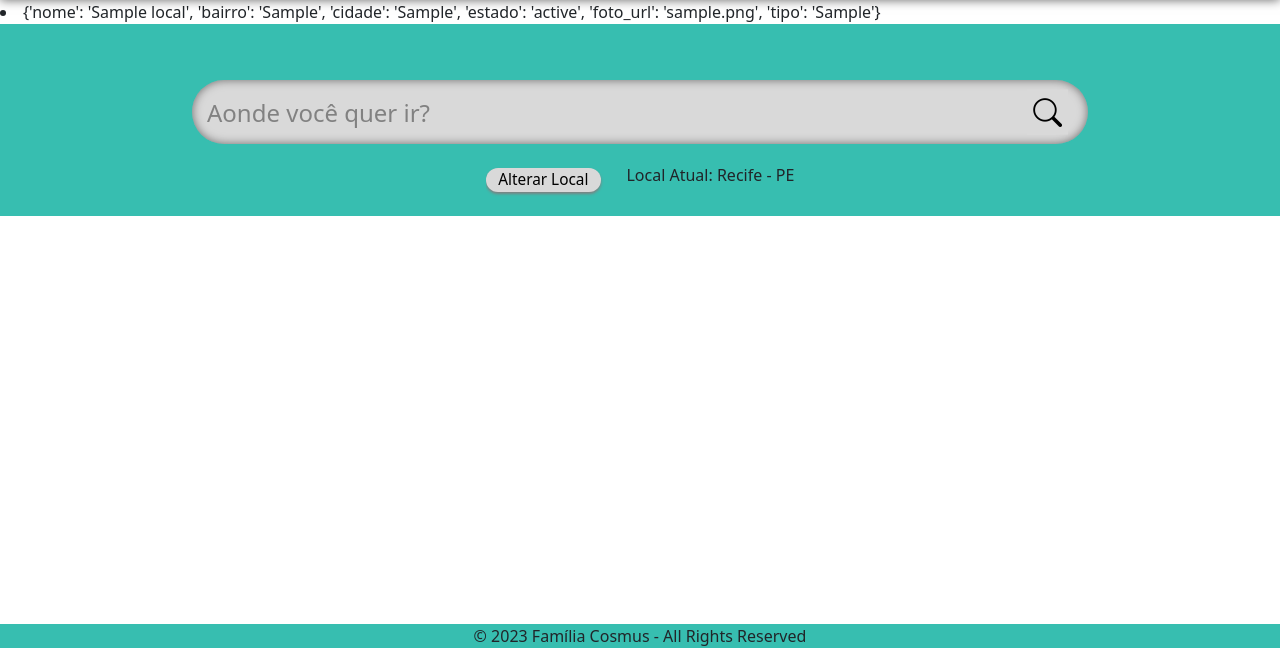
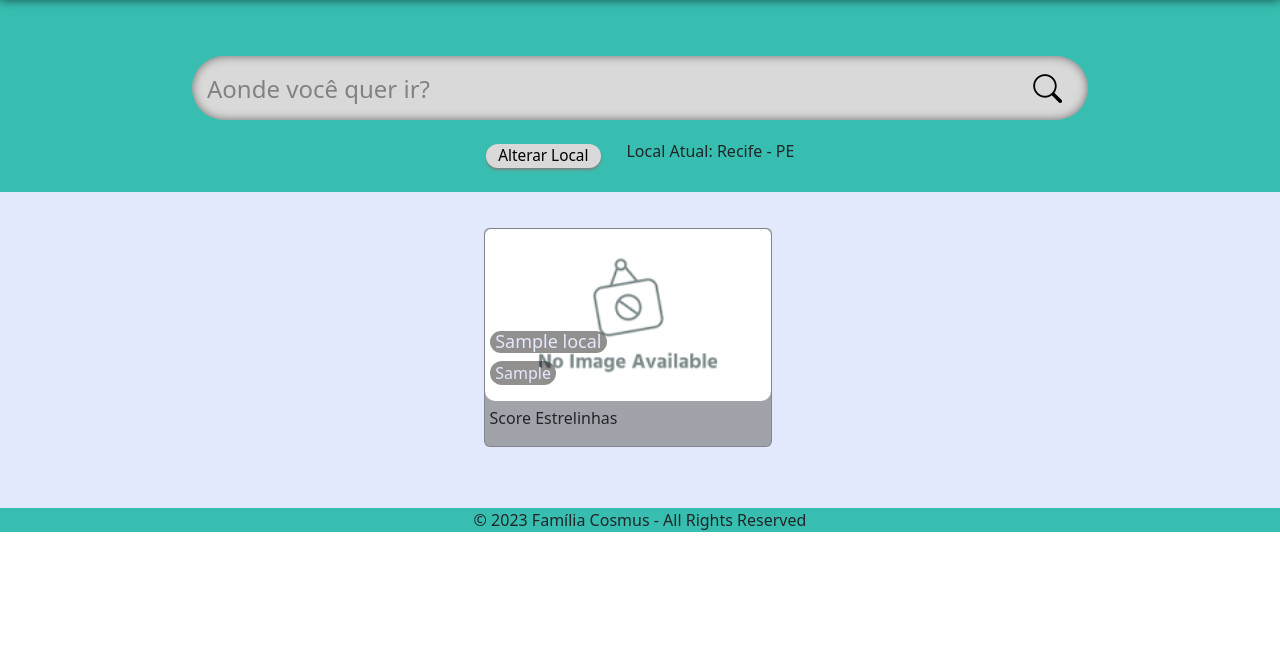
Before and after one commit to FelipeSantanaC/Turismo-Irrestrito, a Django app: page /results/ in a window 1280 px wide. Shown: the part 152-800 px from the top of the page. Run offline with Django 4.2, Linux system fonts and the light colour scheme; tables that the repository leaves empty hold one stand-in row (values such as "Sample post"); some libraries are stand-ins or nearby versions.

Commit message:
Card creation in the home and results page

```diff
--- a/authRst/myapp/static/css/style.css
+++ b/authRst/myapp/static/css/style.css
@@ -2,6 +2,7 @@ body {
   font-family: 'Poppins', sans-serif;
   margin: 0px;
   justify-content: center;
+  background-color: #E3E9FC;
 }
 
 .header {
@@ -19,6 +20,37 @@ body {
   overflow: hidden;
   box-shadow: 0 0 10px rgba(0, 0, 0, 0.6);
   z-index: 2;
+}
+
+#footer {
+  left: 0;
+  bottom: 0;
+  width: 100%;
+  text-align: center;
+  height: 3vh;
+  background-color: #37BEB0;
+}
+
+.recomendations {
+  background-color: #E3E9FC;
+  padding: 2% 3% 4% 3%;
+  /* height: 35vh; */
+  display: flex;
+  flex-wrap: wrap;
+  justify-content: center;
+}
+
+.scroll-container {
+  overflow-x: auto;
+}
+
+.home-screen-recomendation {
+  background-color: #E3E9FC;
+  padding: 2% 3% 4% 3%;
+  display: flex;
+  flex-direction: column;
+  flex-wrap: nowrap;
+  gap: 10px;
 }
 
 .nav-bar {
@@ -312,7 +344,7 @@ body {
   color: black;
   font-size: 1.8rem;
   border: 0;
-  background-color: #D9D9D9;
+  background-color: transparent;
 }
 .local-underneath-search {
   margin: 1rem;
@@ -350,21 +382,67 @@ body {
 
 
 /* ============================================================= */
-.recomendations {
-  height: 35vh;
+
+.card {
+  width: 18rem;
+  height: 10rem;
+  display: inline-block;
+  border: 1px solid #ccc;
+  border-radius: 16px;
+  margin: 10px;
+  position: relative;
 }
 
-
-#footer {
-  position: fixed;
-  left: 0;
-  bottom: 0;
-  width: 100%;
-  text-align: center;
-  height: 3vh;
-  background-color: #37BEB0;
+#card-body {
+  padding: 5px 5px 0px 5px;
 }
 
+.image-overlay {
+  display: inline-block;
+  border-radius:6px 6px 10px 10px;
+  position: relative;
+}
+
+.image-overlay img {
+  display: block;
+  width: 100%;
+  height: auto;
+  border-radius:6px 6px 10px 10px;
+}
+
+.overlay-content {
+  position: absolute;
+  bottom: 0;
+  left: 2%;
+  width: 100%;
+  display: flex;
+  flex-direction: column;
+}
+
+.overlay-content::before {
+  content: '';
+  position: absolute;
+  top: 0;
+  left: 0;
+  width: 100%;
+  height: 100%;
+  z-index: -1;
+  border-radius: 16px;
+  clip-path: inset(0 0 0 50%);
+}
+
+#local-name-card, #local-neighborhood-card {
+  width: fit-content;
+  flex-direction: row;
+  background-color: rgba(16, 9, 9, 0.455);
+  color: #E3E9FC;
+  padding: 0 5px 0 5px;
+  border-radius: 16px;
+}
+
+.card h3 {
+  font-size: 18px;
+}
 
 /* Reactions */
 
--- a/authRst/myapp/templates/results.html
+++ b/authRst/myapp/templates/results.html
@@ -30,12 +30,6 @@
 
     {% block content %}
 
-      <div>
-        {% for item in data %}
-        <li>{{ item }}</li>
-        {% endfor %}
-      </div>
-
       <div class="search-area">
         <div class="input-container">
           <input id="input-local" type="text" placeholder="Aonde você quer ir?" />
@@ -49,7 +43,38 @@
           <p id="current-local">Local Atual: <span>Recife - PE</span></p>
         </div>
       </div>
-      <div class="recomendations"></div>
+      <div class="recomendations">
+        <!-- {% for item in data %}
+        <li>{{ item }}</li>
+        {% endfor %} -->
+        {% if data %}
+          {% for local in data %}
+              <div class="card" style="background-color: #A0A3A9;">
+                <div class="image-overlay">
+                  {% if local.image_url %}
+                    <img src="{{ local.image_url }}" alt="{{ local.name }}">
+                  {% else %}
+                    <img src="../static/images/img-not-found.png" alt="Image Not Found">
+                  {% endif %}
+                  <div class="overlay-content">
+                    <h3 id="local-name-card">{{ local.nome }}</h3>
+                    <p id="local-neighborhood-card">{{ local.bairro }}</p>
+                  </div>
+                </div>
+                <div id="card-body">
+                  <p>Score <span>Estrelinhas</span></p>
+                  <!-- <p>Score: {{ local.score }}</p>
+                  <p>Review Count: {{ local.review_count }}</p> -->
+                </div>
+
+              </div>
+          {% endfor %}
+        {% else %}
+            <div class="no-results">
+                <p>No places found.</p>
+            </div>
+        {% endif %}
+      </div>
     {% endblock %}
     <script src="../static/js/app.js"></script>
   </body>
```
Also changed, not shown: authRst/myapp/templates/home.html (+33 -1 lines), authRst/myapp/static/images/img-not-found.png (added).
